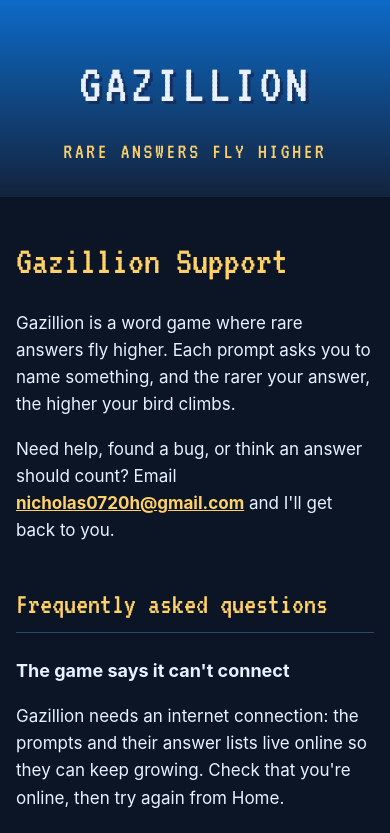
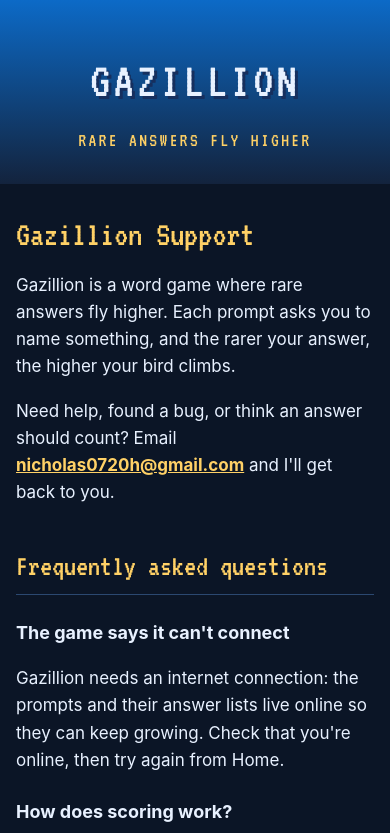
Before and after one commit to Qiaojuno/gazillion-site, a plain HTML site: page support/index.html in a window 390 px wide. Shown: the top 833 px of the page. Drawn offline with Linux system fonts and the light colour scheme.

Commit message:
Fit the title on small screens

```diff
--- a/support/index.html
+++ b/support/index.html
@@ -13,11 +13,11 @@
   body { margin: 0; background: var(--bg); color: var(--ink);
          font: 17px/1.6 -apple-system, BlinkMacSystemFont, "Segoe UI", Roboto, Helvetica, Arial, sans-serif; }
   header { background: linear-gradient(#0C6AC7, #13233D); padding: 40px 16px 28px; text-align: center; }
-  header a { font-family: "VT323", monospace; font-size: 56px; letter-spacing: 0.06em; color: var(--ink);
+  header a { font-family: "VT323", monospace; font-size: clamp(40px, 13vw, 64px); letter-spacing: 0.06em; color: var(--ink);
              text-decoration: none; text-shadow: 3px 3px 0 #162F5E; }
-  header p { margin: 4px 0 0; font-family: "VT323", monospace; font-size: 22px; color: var(--gold); letter-spacing: 0.12em; }
+  header p { margin: 4px 0 0; font-family: "VT323", monospace; font-size: clamp(16px, 5vw, 22px); color: var(--gold); letter-spacing: 0.12em; }
   main { max-width: 720px; margin: 0 auto; padding: 24px 16px 64px; }
-  h1 { font-family: "VT323", monospace; font-size: 40px; font-weight: 400; color: var(--gold); margin: 8px 0 4px; }
+  h1 { font-family: "VT323", monospace; font-size: clamp(30px, 9vw, 40px); line-height: 1.1; font-weight: 400; color: var(--gold); margin: 8px 0 4px; }
   h2 { font-family: "VT323", monospace; font-size: 30px; font-weight: 400; color: var(--gold); margin: 36px 0 8px;
        border-bottom: 1px solid var(--line); padding-bottom: 4px; }
   h3 { font-size: 18px; margin: 24px 0 4px; }
```
